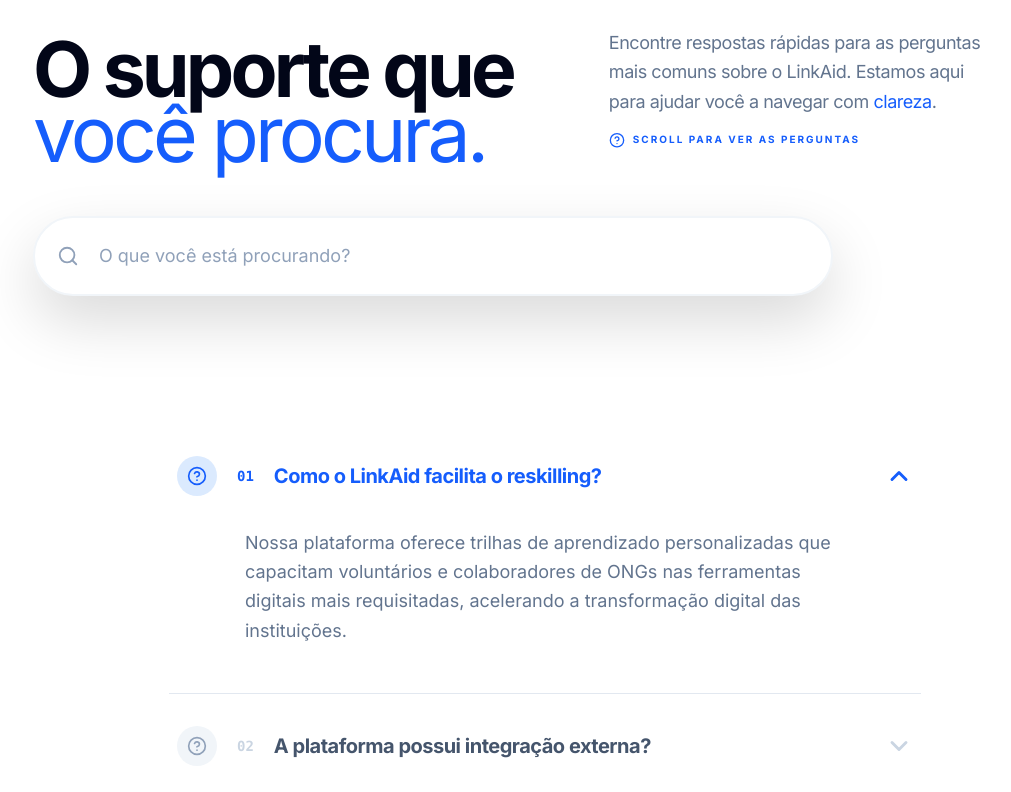
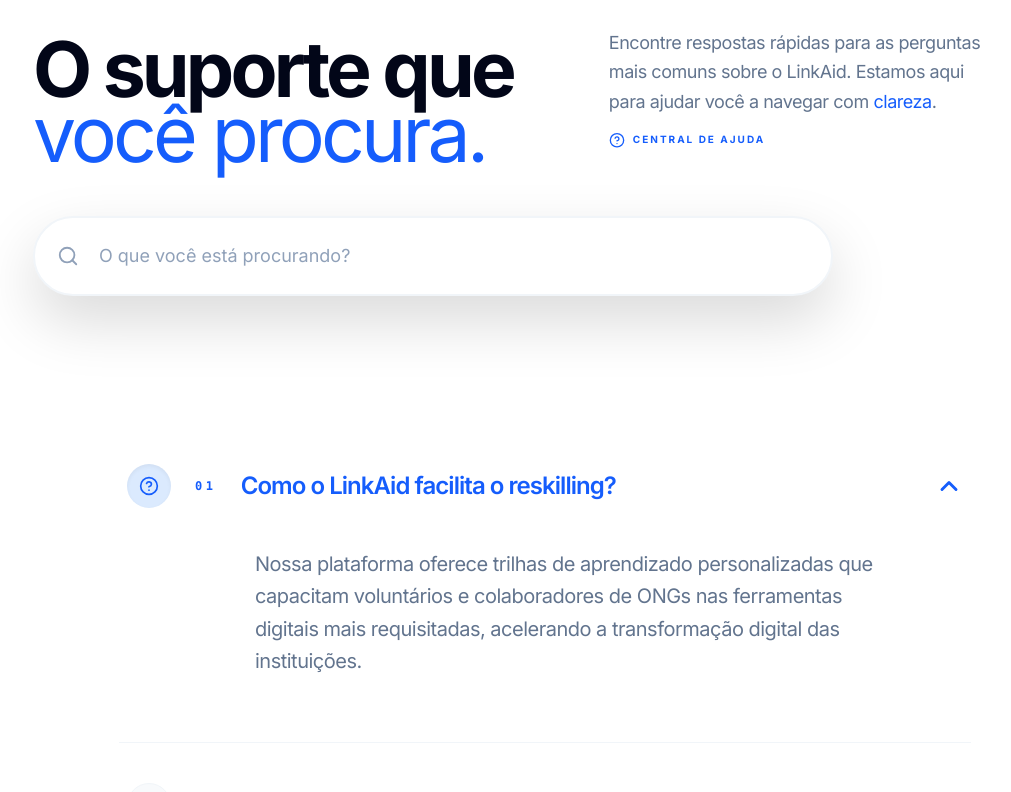
Before and after one commit to Calegor/LinkAid, a React (Vite) app in the folder frontend/link-aid/: page /faq in a window 1280 px wide. Shown: the part 180-972 px from the top of the page, without its empty margins (95-1106 px from the left). Built offline with nearby package versions, Linux system fonts and the light colour scheme.

Commit message:
style: final UI polish on FaqSection with signature typography and layout adjustments

```diff
--- a/frontend/link-aid/src/components/FaqSection/FaqSection.tsx
+++ b/frontend/link-aid/src/components/FaqSection/FaqSection.tsx
@@ -78,30 +78,29 @@
   return (
     <section
       ref={containerRef}
-      className="w-full mt-16 md:mt-24 lg:mt-32 pb-0 md:pb-2 lg:pb-1 bg-white relative z-20"
+      className="w-full mt-16 md:mt-24 lg:mt-32 pb-20 md:pb-32 bg-white relative z-20"
     >
-      <div className="container mx-auto max-w-[800px] px-6">
+      <div className="container mx-auto max-w-[900px] px-6">
         {isNotFound ? (
           <div className="pt-2 pb-6 lg:pb-10">
-            <div className="flex flex-col sm:flex-row items-center justify-between gap-4 bg-slate-50/50 p-4 sm:p-6 rounded-[2rem] border border-slate-100 w-full">
-              <div className="flex items-center gap-4 w-full sm:w-auto">
-                <div className="w-10 h-10 sm:w-12 sm:h-12 bg-white shadow-sm rounded-full flex items-center justify-center shrink-0">
-                  <Search size={18} className="text-blue-600" />
+            <div className="flex flex-col sm:flex-row items-center justify-between gap-4 bg-slate-50/50 p-6 sm:p-8 rounded-[2.5rem] border border-slate-100 w-full">
+              <div className="flex items-center gap-5 w-full sm:w-auto">
+                <div className="w-12 h-12 bg-white shadow-sm rounded-full flex items-center justify-center shrink-0">
+                  <Search size={20} className="text-blue-600" />
                 </div>
                 <div className="text-left">
-                  <h3 className="text-sm sm:text-base font-bold text-slate-700 leading-tight">
+                  <h3 className="text-base font-bold text-slate-800 tracking-tight leading-tight">
                     Nenhum resultado para{" "}
                     <span className="text-blue-600">"{searchTerm}"</span>
                   </h3>
-                  <p className="text-xs sm:text-sm text-slate-500 mt-0.5">
+                  <p className="text-sm text-slate-500 font-light mt-1">
                     Tente outras palavras ou limpe a busca.
                   </p>
                 </div>
               </div>
-
               <button
                 onClick={() => window.location.reload()}
-                className="w-full sm:w-auto px-6 py-2.5 rounded-full bg-slate-200 text-sm font-bold text-slate-600 hover:text-white hover:bg-blue-600 transition-all cursor-pointer shrink-0"
+                className="w-full sm:w-auto px-8 py-3 rounded-full bg-slate-800 text-[11px] font-bold uppercase tracking-[0.2em] text-white hover:bg-blue-600 transition-all cursor-pointer active:scale-95"
               >
                 Limpar Busca
               </button>
@@ -116,48 +115,49 @@
                 <div
                   key={item.id}
                   id={`faq-item-${item.id}`}
-                  className={`faq-item group relative transition-all duration-300 bg-white border-b border-slate-200 overflow-hidden ${isActive ? "pb-2" : ""}`}
+                  className={`faq-item group relative transition-all duration-500 bg-white border-b border-slate-100 overflow-hidden ${isActive ? "pb-4" : ""}`}
                 >
                   <button
                     onClick={() => toggleAccordion(index)}
-                    className="w-full flex items-center justify-between py-6 lg:py-8 px-4 lg:px-2 text-left cursor-pointer bg-transparent z-10"
+                    className="w-full flex items-center justify-between py-8 lg:py-10 px-2 text-left cursor-pointer bg-transparent z-10"
                   >
-                    <div className="flex items-center gap-3 lg:gap-5 pr-4">
+                    <div className="flex items-center gap-4 lg:gap-6 pr-4">
+                      {/* icon */}
                       <div
-                        className={`shrink-0 w-8 h-8 lg:w-10 lg:h-10 rounded-full flex items-center justify-center transition-colors duration-300 ${isActive ? "bg-blue-100 text-blue-600" : "bg-slate-100 text-slate-400 group-hover:bg-blue-50 group-hover:text-blue-500"}`}
+                        className={`shrink-0 w-9 h-9 lg:w-11 lg:h-11 rounded-full flex items-center justify-center transition-all duration-300 ${isActive ? "bg-blue-100 text-blue-600 shadow-inner" : "bg-slate-50 text-blue-500 border border-slate-100 group-hover:bg-blue-50 group-hover:text-blue-500"}`}
                       >
                         <HelpCircle size={18} className="lg:w-5 lg:h-5" />
                       </div>
 
+                      {/* id style */}
                       <span
-                        className={`font-mono text-xs lg:text-sm font-semibold transition-colors duration-300 ${isActive ? "text-blue-600" : "text-slate-300"}`}
+                        className={`font-mono text-[10px] lg:text-xs font-bold transition-colors duration-300 tracking-[0.3em] ${isActive ? "text-blue-600" : "text-slate-400"}`}
                       >
-                        {item.id}
+                        {item.id.toString().padStart(2, '0')}
                       </span>
 
+                      {/* question */}
                       <h3
-                        className={`text-base lg:text-xl font-bold tracking-tight transition-colors duration-300 ${isActive ? "text-blue-600" : "text-slate-600 group-hover:text-blue-600"}`}
+                        className={`text-lg lg:text-2xl font-semibold tracking-[-0.04em] leading-[1.1] transition-colors duration-300 ${isActive ? "text-blue-600" : "text-slate-600 group-hover:text-blue-600"}`}
                       >
                         {item.question}
                       </h3>
                     </div>
 
+                    {/* seta */}
                     <div
-                      className={`shrink-0 flex items-center justify-center transition-transform duration-500 ${isActive ? "rotate-180 text-blue-600" : "text-slate-300 group-hover:text-blue-600"}`}
+                      className={`shrink-0 flex items-center justify-center transition-all duration-500 ${isActive ? "rotate-180 text-blue-600" : "text-slate-300 group-hover:text-blue-600"}`}
                     >
-                      <ChevronDown
-                        size={24}
-                        className="lg:w-7 lg:h-7"
-                        strokeWidth={2.5}
-                      />
+                      <ChevronDown size={24} strokeWidth={2.5} className="lg:w-7 lg:h-7" />
                     </div>
                   </button>
 
+                  {/* resposta */}
                   <div
-                    className={`transition-all duration-500 ease-in-out ${isActive ? "max-h-[1000px] opacity-100" : "max-h-0 opacity-0"}`}
+                    className={`transition-all duration-700 ease-in-out ${isActive ? "max-h-[1000px] opacity-100" : "max-h-0 opacity-0"}`}
                   >
-                    <div className="pb-8 lg:pb-10 pl-[3.75rem] lg:pl-[4.75rem] pr-6 lg:pr-16">
-                      <p className="text-slate-500 text-sm lg:text-lg leading-relaxed font-medium">
+                    <div className="pb-10 lg:pb-12 pl-[6rem] lg:pl-[8.5rem] pr-6 lg:pr-24">
+                      <p className="text-slate-500 text-base lg:text-xl font-light leading-relaxed tracking-tight">
                         {item.answer}
                       </p>
                     </div>
--- a/frontend/link-aid/src/pages/Faq/Faq.tsx
+++ b/frontend/link-aid/src/pages/Faq/Faq.tsx
@@ -64,7 +64,7 @@
         titleBlack="O suporte que"
         titleBlue="você procura."
         description="Encontre respostas rápidas para as perguntas mais comuns sobre o LinkAid. Estamos aqui para ajudar você a navegar com clareza."
-        scrollText="Scroll para ver as perguntas"
+        scrollText="Central de ajuda"
         ScrollIcon={HelpCircle}
         highlightWord="clareza"
       />
```
